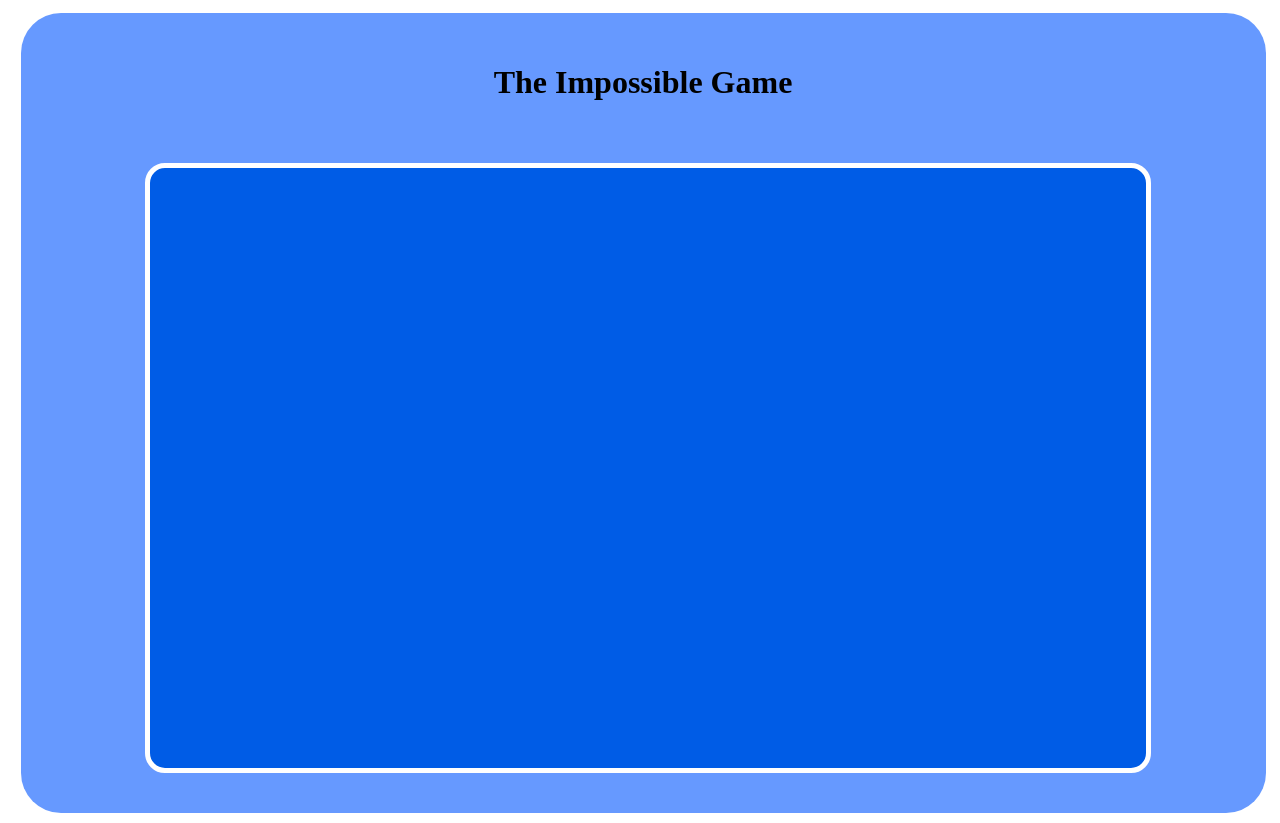
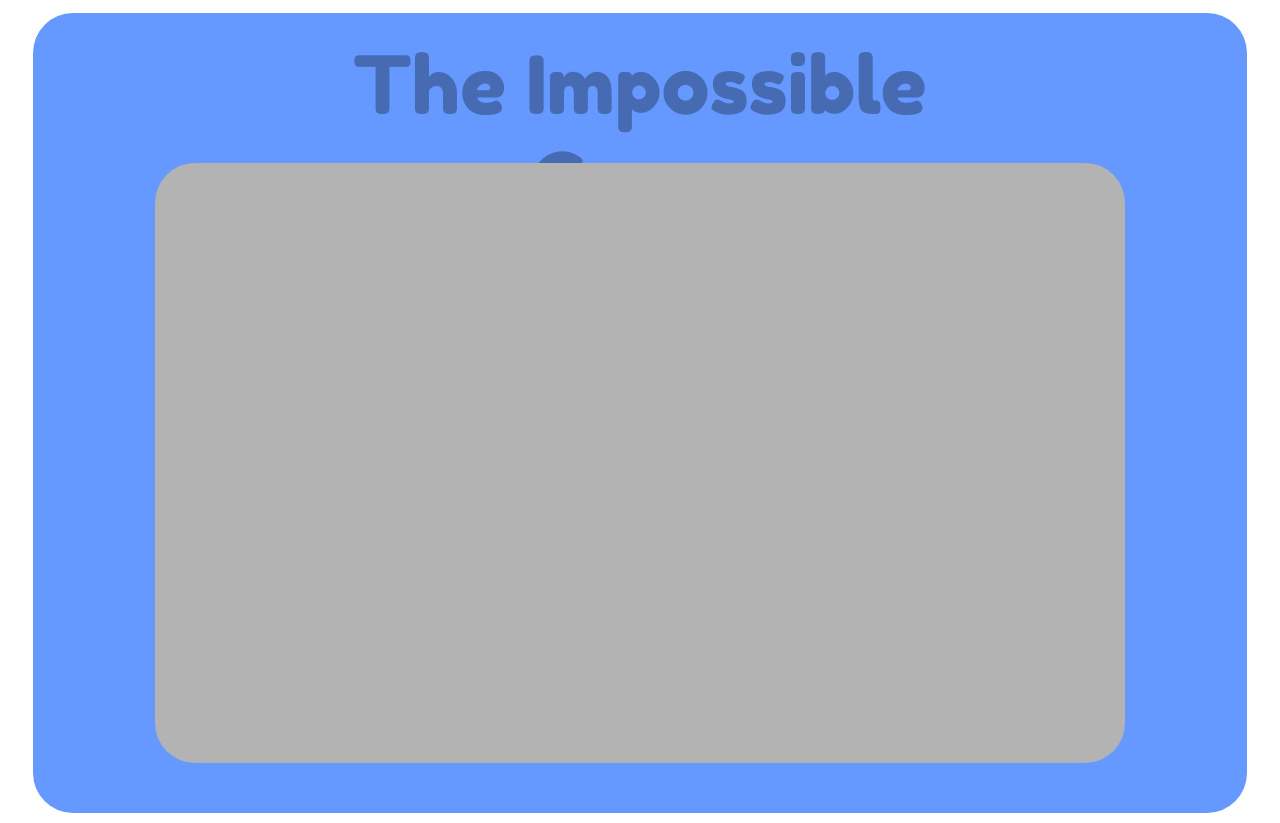
Before and after one commit to josephokeefe3/impossible_game, a plain HTML site: page index.html in a window 1280 px wide. Drawn offline with nearby package versions, Linux system fonts and the light colour scheme.

Commit message:
start screen

```diff
--- a/css/style.css
+++ b/css/style.css
@@ -1,12 +1,12 @@
 .wrapper {
-  width: 98.5%;
+  width: 96%;
   background-color: #6699FF;
   border-radius: 40px;
   height: 800px;
   margin-top: 12.5px;
   margin-bottom: 10px;
-  margin-left: 12.5px;
-  margin-right: 12.5px;
+  margin-left: 2%;
+  margin-right: 2%;
   position: relative;
 }
 
@@ -14,23 +14,26 @@
   width: 60%;
   margin-left: 20%;
   margin-right: 20%;
-  margin-top: 30px;
+  margin-top: -30px;
   height: 100px;
   position: absolute;
 }
 
 .title-bar h1 {
   text-align: center;
+  font-family: 'Fredoka One', cursive;
+  color: #476BB3;
+  font-size: 5em;
+  font-weight: 200;
 }
 
 .game-screen {
   width: 80%;
   height: 600px;
-  border: 5px solid white;
   margin-left: 10%;
   margin-right: 10%;
   margin-top: 150px;
-  border-radius: 20px;
-  background-color: #005CE6;
+  border-radius: 40px;
+  background-color: #B3B3B3;
   position: absolute;
 }
--- a/index.html
+++ b/index.html
@@ -4,6 +4,7 @@
   <meta charset="UTF-8">
   <title>title</title>
   <link rel="stylesheet" href="css/style.css" type="text/css">
+   <link href='http://fonts.googleapis.com/css?family=Fredoka+One' rel='stylesheet' type='text/css'>
  </head>
  <body>
    <div class="wrapper">
```
